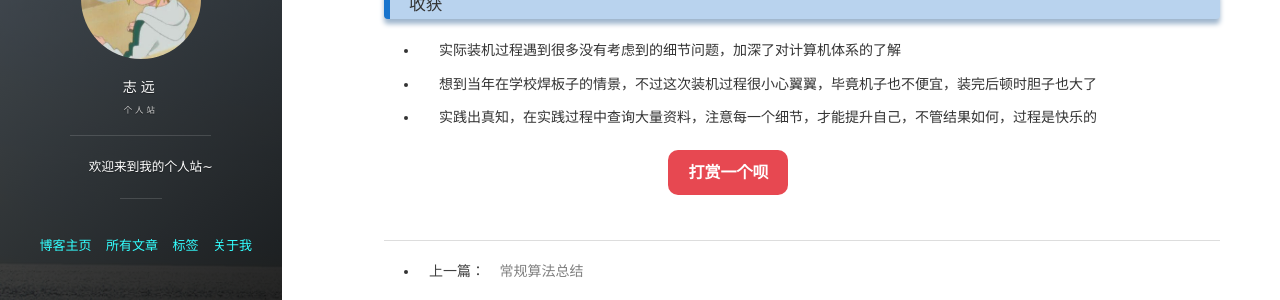
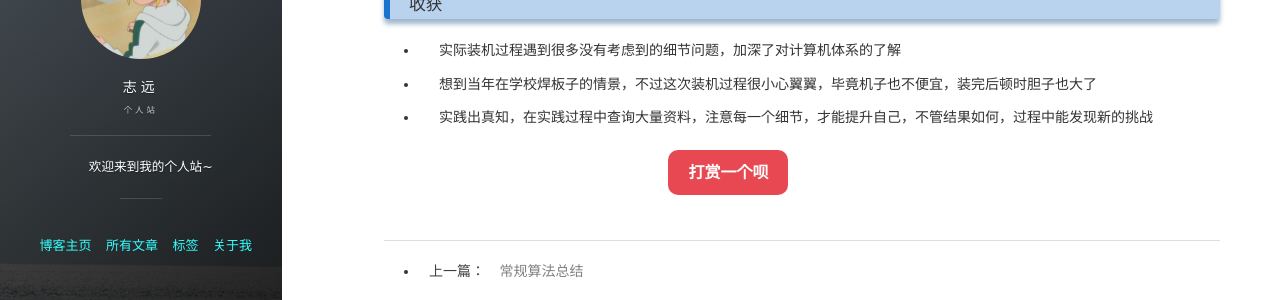
Before and after one commit to blueskyxzy/blueskyxzy.github.io, a Jekyll site: the page built from _posts/2019-11-25-computerinstall.md, in a window 1280 px wide and 900 px high, scrolled down 1889 px. Shown: the part 349-649 px from the top of the window. Built offline with Jekyll 4.4.1, drawn with Linux system fonts in a browser that asks for light colours; nearby versions of some CDN libraries; comment, search, counter and statistics services are not loaded.

Commit message:
add 装机

```diff
--- a/_posts/2019-11-25-computerinstall.md
+++ b/_posts/2019-11-25-computerinstall.md
@@ -120,4 +120,4 @@ tags: 技能
 
 * 想到当年在学校焊板子的情景，不过这次装机过程很小心翼翼，毕竟机子也不便宜，装完后顿时胆子也大了
 
-* 实践出真知，在实践过程中查询大量资料，注意每一个细节，才能提升自己，不管结果如何，过程是快乐的
+* 实践出真知，在实践过程中查询大量资料，注意每一个细节，才能提升自己，不管结果如何，过程中能发现新的挑战
```
